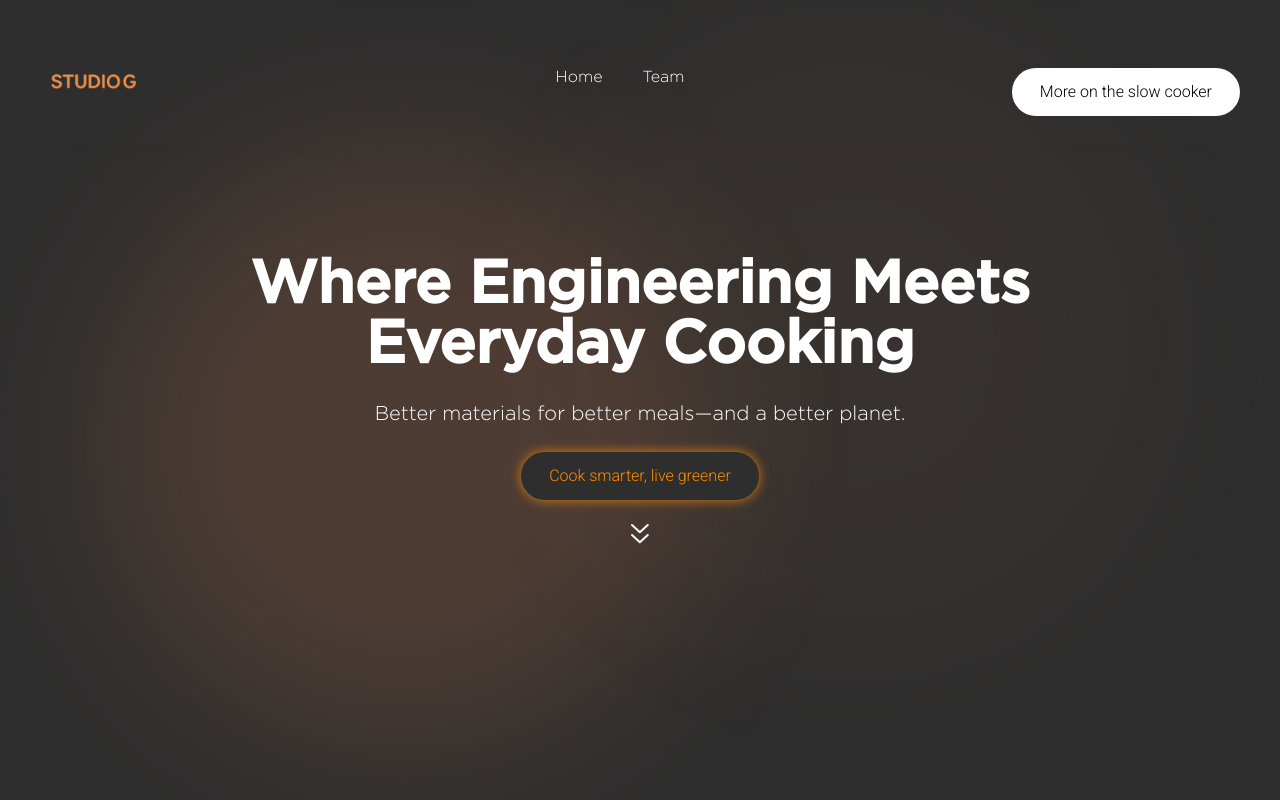
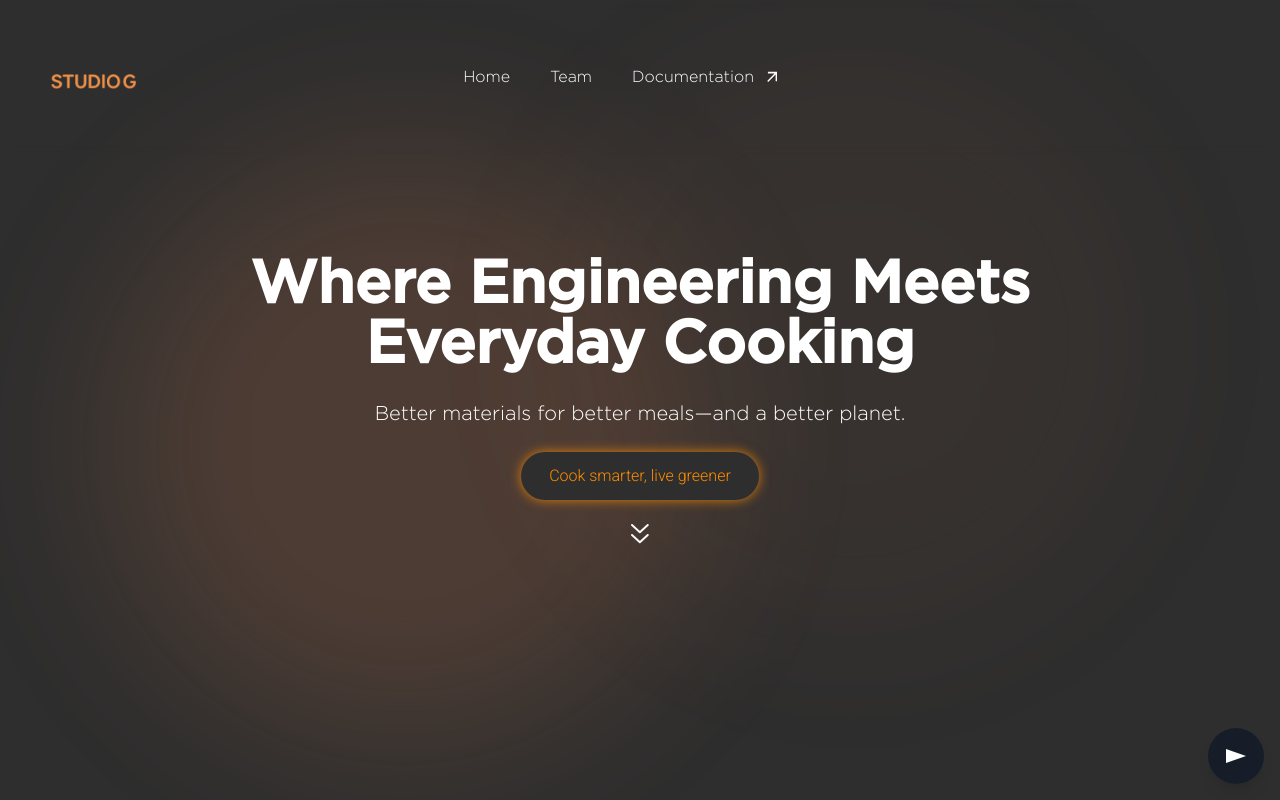
Before and after one commit to 01nietzsch/StudioG, a Next.js app: page / in a window 1280 px wide. Built offline with nearby package versions, Linux system fonts and the light colour scheme.

Commit message:
added music

```diff
--- a/components/MusicPlayer.js
+++ b/components/MusicPlayer.js
@@ -1,78 +1,63 @@
-// import React, { useRef, useState, useEffect } from "react";
+import React, { useRef, useState, useEffect } from "react";
 
-// export default function MusicPlayer() {
-//   const audioRef = useRef();
-//   const [isPlaying, setIsPlaying] = useState(false);
+export default function MusicPlayer() {
+  const audioRef = useRef(null);
+  const [isPlaying, setIsPlaying] = useState(false);
 
-//   function playNpause() {
-//     isPlaying ? audioRef.current.pause() : audioRef.current.play();
+  useEffect(() => {
+    // Ensure audio is paused on mount so the icon matches
+    if (audioRef.current) {
+      audioRef.current.pause();
+    }
+  }, []);
 
-//     setIsPlaying(!isPlaying);
-//   }
+  const togglePlayPause = () => {
+    if (!audioRef.current) return;
 
-//   return (
-//     <>
-//       <audio autoPlay loop ref={audioRef} src="/assets/sounds/music.wav" />
-//       <button
-//         className=" cursor-pointer bg-gray-900 text-center w-14 h-14 rounded-full"
-//         onClick={playNpause}
-//       >
-//         {isPlaying ? (
-//           <svg
-//             className="mx-auto"
-//             width="22"
-//             height="18"
-//             viewBox="0 0 22 18"
-//             fill="none"
-//             xmlns="http://www.w3.org/2000/svg"
-//           >
-//             <path
-//               d="M10 2L5 6H1V12H5L10 16V2Z"
-//               stroke="white"
-//               strokeWidth="1.5"
-//               stroke-linecap="square"
-//             />
-//             <path
-//               d="M15 6V6C16.6544 7.48898 16.7823 10.0395 15.285 11.6865L15 12"
-//               stroke="white"
-//               strokeWidth="1.5"
-//             />
-//             <path
-//               d="M17 4V4C19.7574 6.48163 19.9704 10.7325 17.4751 13.4774L17 14"
-//               stroke="white"
-//               strokeWidth="1.5"
-//             />
-//           </svg>
-//         ) : (
-//           <svg
-//             className="mx-auto"
-//             width="24"
-//             height="18"
-//             viewBox="0 0 24 18"
-//             fill="none"
-//             xmlns="http://www.w3.org/2000/svg"
-//           >
-//             <path
-//               d="M10 2L5 6H1V12H5L10 16V2Z"
-//               stroke="white"
-//               stroke-width="1.5"
-//               stroke-linecap="square"
-//             />
-//             <path
-//               d="M22 6L16 12"
-//               stroke="white"
-//               strokeWidth="1.5"
-//               stroke-linecap="square"
-//             />
-//             <path
-//               d="M16 6L22 12"
-//               stroke="white"
-//               strokeWidth="1.5"
-//               stroke-linecap="square"
-//             />
-//           </svg>
-//         )}
-//       </button>
-//     </>
-//   );
-// }
+    if (isPlaying) {
+      audioRef.current.pause();
+    } else {
+      audioRef.current.play();
+    }
+    setIsPlaying(!isPlaying);
+  };
+
+  return (
+    <div className="fixed bottom-4 right-4 z-50">
+      <audio
+        loop
+        ref={audioRef}
+        src="/assets/sounds/Queen - We Are The Champions (Official Video).wav"
+      />
+      <button
+        onClick={togglePlayPause}
+        className="flex items-center justify-center w-14 h-14 bg-gray-900 bg-opacity-75 text-white rounded-full shadow-lg cursor-pointer"
+      >
+        {isPlaying ? (
+          // Pause Icon
+          <svg
+            width="22"
+            height="18"
+            viewBox="0 0 22 18"
+            fill="none"
+            xmlns="http://www.w3.org/2000/svg"
+          >
+            <rect x="1" y="2" width="4" height="14" fill="white" />
+            <rect x="13" y="2" width="4" height="14" fill="white" />
+          </svg>
+        ) : (
+          // Play Icon
+          <svg
+            width="24"
+            height="18"
+            viewBox="0 0 24 18"
+            fill="none"
+            xmlns="http://www.w3.org/2000/svg"
+          >
+            <path d="M2 2L22 9L2 16V2Z" fill="white" />
+          </svg>
+        )}
+      </button>
+    </div>
+  );
+}
--- a/components/Navbar.js
+++ b/components/Navbar.js
@@ -62,16 +62,19 @@ export default function Navbar() {
         <Link href="/team" className="mr-10">
           Team
         </Link>
+        <Link onClick={docsRedirect} href="" className="mr-10">
+          Documentation <NavArrow />
+        </Link>
       </nav>
 
-      <div className="inline-block float-right align-middle mt-10">
+      {/* <div className="inline-block float-right align-middle mt-10">
         <button
           onClick={docsRedirect}
           className="inline-flex items-center justify-center w-auto h-auto py-3 text-black rounded-full px-7 bg-primary-gradient"
         >
           More on the slow cooker
         </button>
-      </div>
+      </div> */}
 
       {/* Mobile links */}
       <nav
--- a/pages/_app.js
+++ b/pages/_app.js
@@ -5,6 +5,7 @@ import LightNode from "../components/LightNode";
 import * as gtag from "../lib/gtag";
 import { useRouter } from "next/router";
 import Script from "next/script";
+import MusicPlayer from "../components/MusicPlayer";
 // import { Analytics } from '@vercel/analytics/react';
 
 export default function MyApp({ Component, pageProps }) {
@@ -43,6 +44,7 @@ export default function MyApp({ Component, pageProps }) {
         <LightNode position="top-left" />
         <LightNode position="bottom-right" />
         <Component {...pageProps} />
+        <MusicPlayer />
       </Layout>
 
       {/* <Analytics /> */}
```
Also changed, not shown: 1 other file (tests, documents, lock files or other folders).
